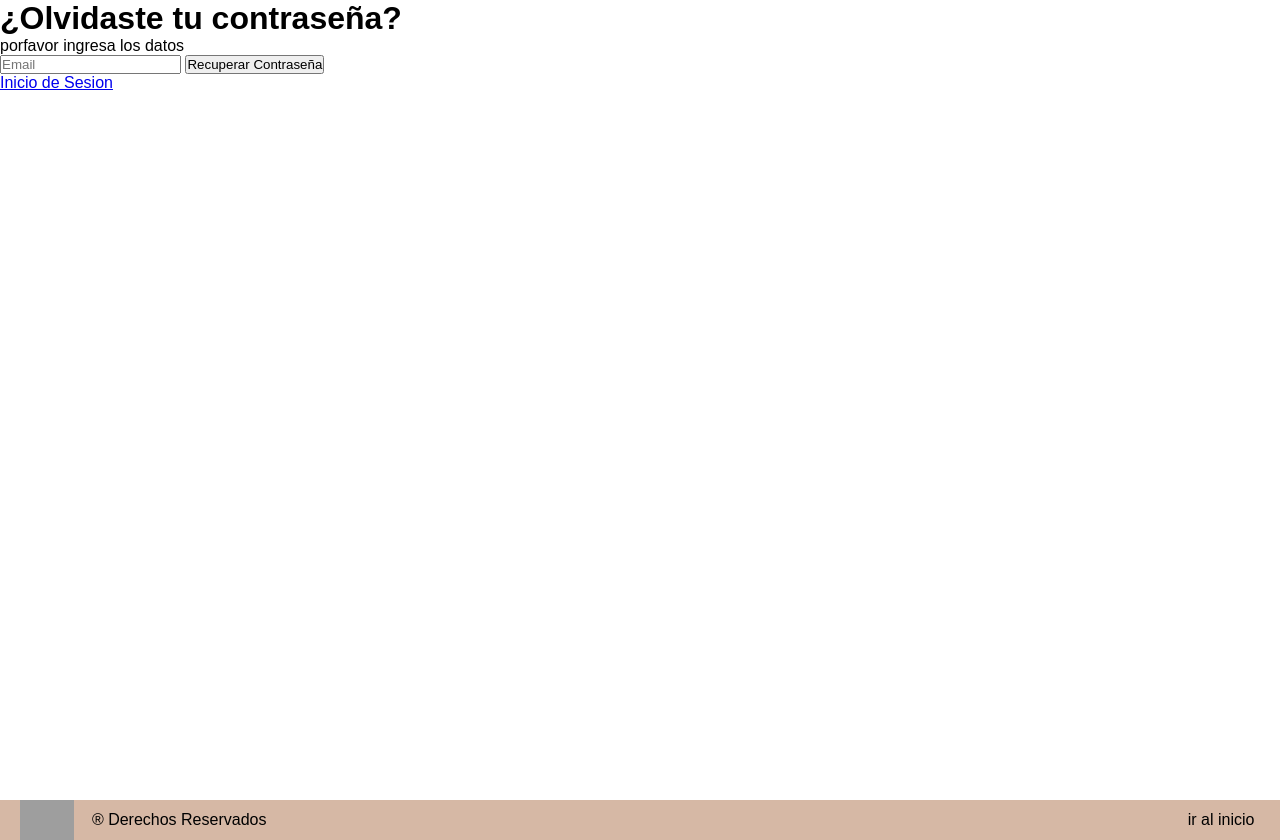
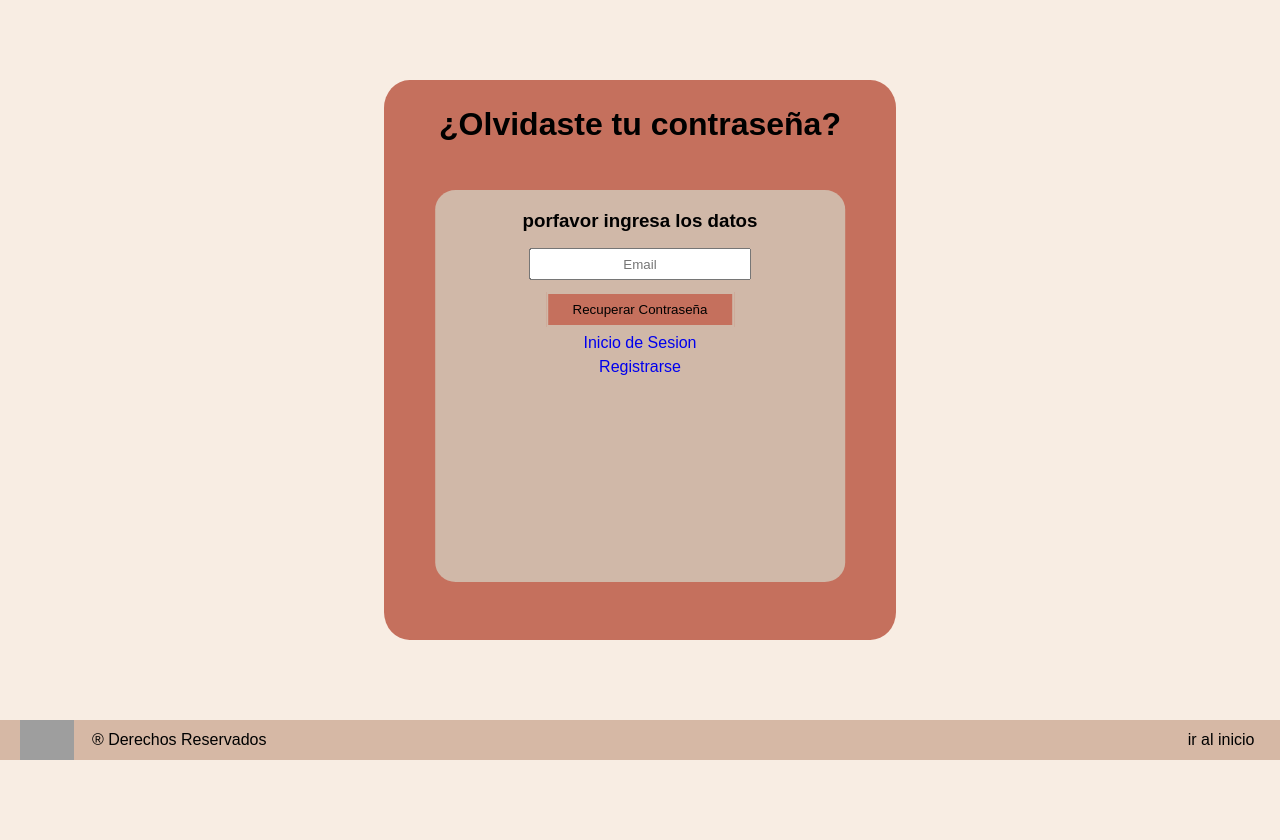
Before and after one commit to Cristian0Caceres/INFO1170_G1_SEC1, a PHP site: page /recuperar.html in a window 1280 px wide. Shown: the part 40-880 px from the top of the page. After the commit the page ends 800 px from the top, so only its background shows below. Run offline with PHP 8.4, Linux system fonts and the light colour scheme; grey boxes are pictures that could not be loaded.

Commit message:
css recuperar contraseña
css de la pagina de recuperar contraseña

```diff
--- a/recuperar/recuperar/recuperar.css
+++ b/recuperar/recuperar/recuperar.css
@@ -81,9 +81,86 @@ header {
 
 
 main{
-    min-height: 100%;
+    min-height: 90%;
     display: flex;
     flex-direction: column;
+    background-color: #F8EDE3;
+}
+
+.recuperar{
+    position: absolute;
+    top: 50%;
+    left: 50%;
+    transform: translate(-50%, -50%);
+    width: 40%;
+    height: 70%;
+    background-color: #C5705D;
+    border-radius: 5%;
+}
+
+.recuperar h1{
+    display: flex;
+    align-items: center;
+    justify-content: center;
+    padding-top: 5%
+}
+
+.datos{
+    position: absolute;
+    top: 50%;
+    left: 50%;
+    transform: translate(-50%, -50%);
+    width: 80%;
+    height: 70%;
+    background-color: #D0B8A8;
+    margin-top: 5%;
+    border-radius: 5%;
+}
+
+.datos h3{
+    display: flex;
+    align-items: center;
+    justify-content: center;
+    padding-top: 5%;
+}
+
+.datos form {
+    display: flex;
+    flex-direction: column;
+    align-items: center;
+}
+
+.datos form input{
+    padding: 1.5% 5%;
+    margin-top: 4%;
+    text-align: center;
+}
+
+.datos form button{
+    padding: 2% 6%;
+    margin-top: 3%;
+    text-align: center;
+    background-color: #C5705D;
+    cursor: pointer;
+    border: 2px solid #D0B8A8;
+}
+
+.datos form button:hover{
+    text-decoration: underline;
+    border: 2px solid;
+}
+.datos a{
+    margin-top: 1.5%;
+    display: flex;
+    justify-content: center;
+}
+
+.datos a{
+    text-decoration: none;
+}
+
+.datos a:hover {
+    text-decoration: underline;
 }
 
 
--- a/recuperar/recuperar/recuperar.html
+++ b/recuperar/recuperar/recuperar.html
@@ -29,17 +29,18 @@
     </header>
 
     <main>
-        <div class="Registrarse">
+        <div class="recuperar">
             <h1>¿Olvidaste tu contraseña?</h1>
 
             <!-- seccion de ingreso de datos -->
             <div class="datos">
-                <p> porfavor ingresa los datos</p>
+                <h3> porfavor ingresa los datos</h3>
                 <form>
                     <input type="email" id="email" placeholder="Email" required>
                     <button type="submit">Recuperar Contraseña</button>
                 </form>
                 <a href="../../login/login.html">Inicio de Sesion</a>
+                <a href="../../register/register.html">Registrarse</a>
             </div>
 
         </div>
```
